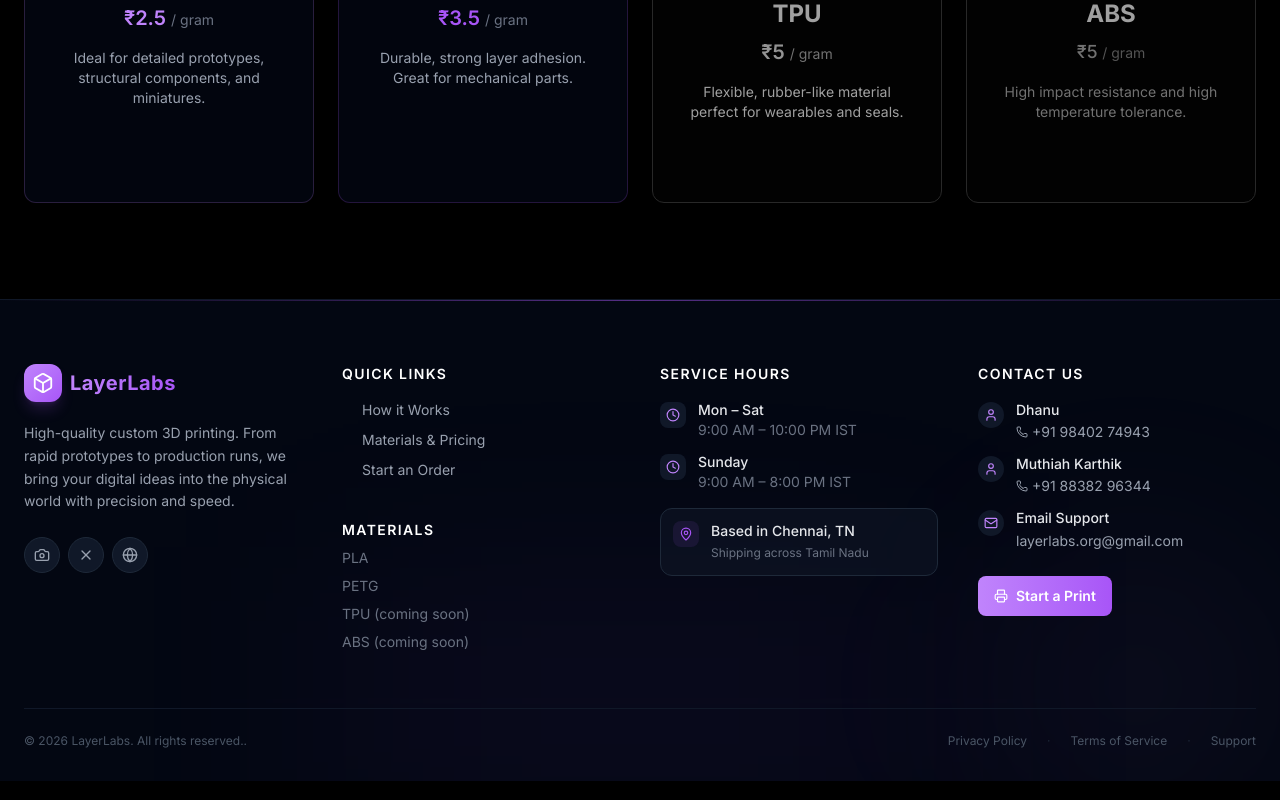
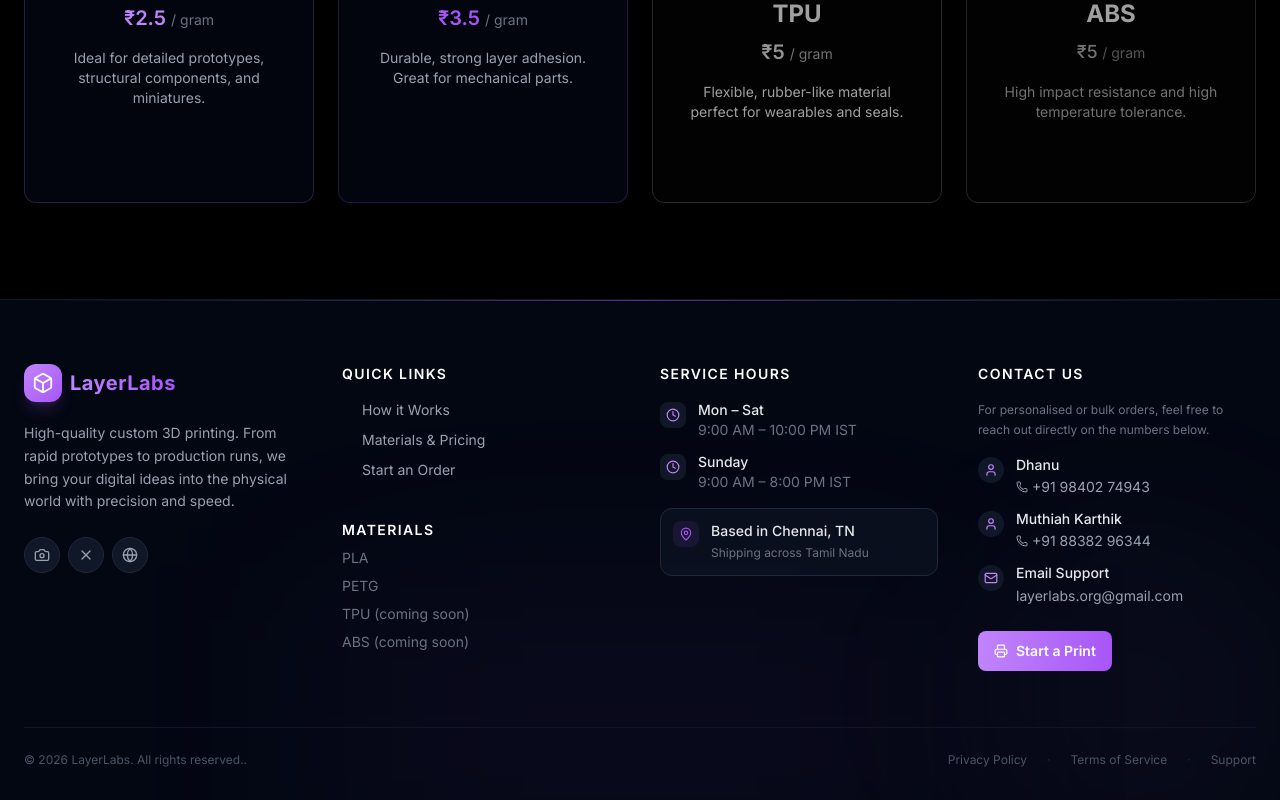
Before and after one commit to dhanupragateesh26/LayerLabs, a Next.js app in the folder frontend/: page / in a window 1280 px wide. Shown: the part 1738-2538 px from the top of the page. Built offline with nearby package versions, Linux system fonts and the light colour scheme.

Commit message:
fix: update notification email to layerlabs.org; add personalized orders hint to footer

```diff
--- a/frontend/src/components/ContactFooter.tsx
+++ b/frontend/src/components/ContactFooter.tsx
@@ -143,6 +143,9 @@ export default function ContactFooter() {
           {/* Contact */}
           <div className="space-y-4">
             <h3 className="text-white font-semibold text-sm uppercase tracking-widest">Contact Us</h3>
+            <p className="text-gray-500 text-xs leading-relaxed">
+              For personalised or bulk orders, feel free to reach out directly on the numbers below.
+            </p>
             <div className="space-y-3">
               {[
                 { name: 'Dhanu ', phone: '+91 98402 74943' },
```
